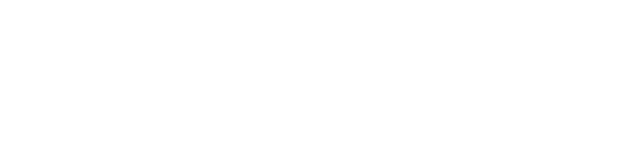
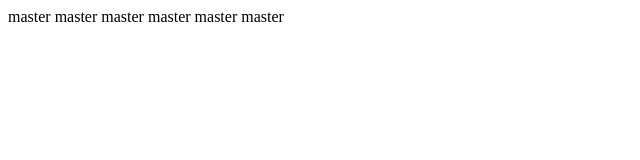
Before and after one commit to IBHMM/Examlpe, a plain HTML site: page index.html in a window 1280 px wide. Shown: the whole page, without its empty margins (0-640 px from the left). Drawn offline with Linux system fonts and the light colour scheme.

Commit message:
Update index.html

```diff
--- a/index.html
+++ b/index.html
@@ -6,6 +6,11 @@
     <title>Document</title>
 </head>
 <body>
-
+    master
+    master
+    master
+    master
+    master
+    master
 </body>
 </html>
```
